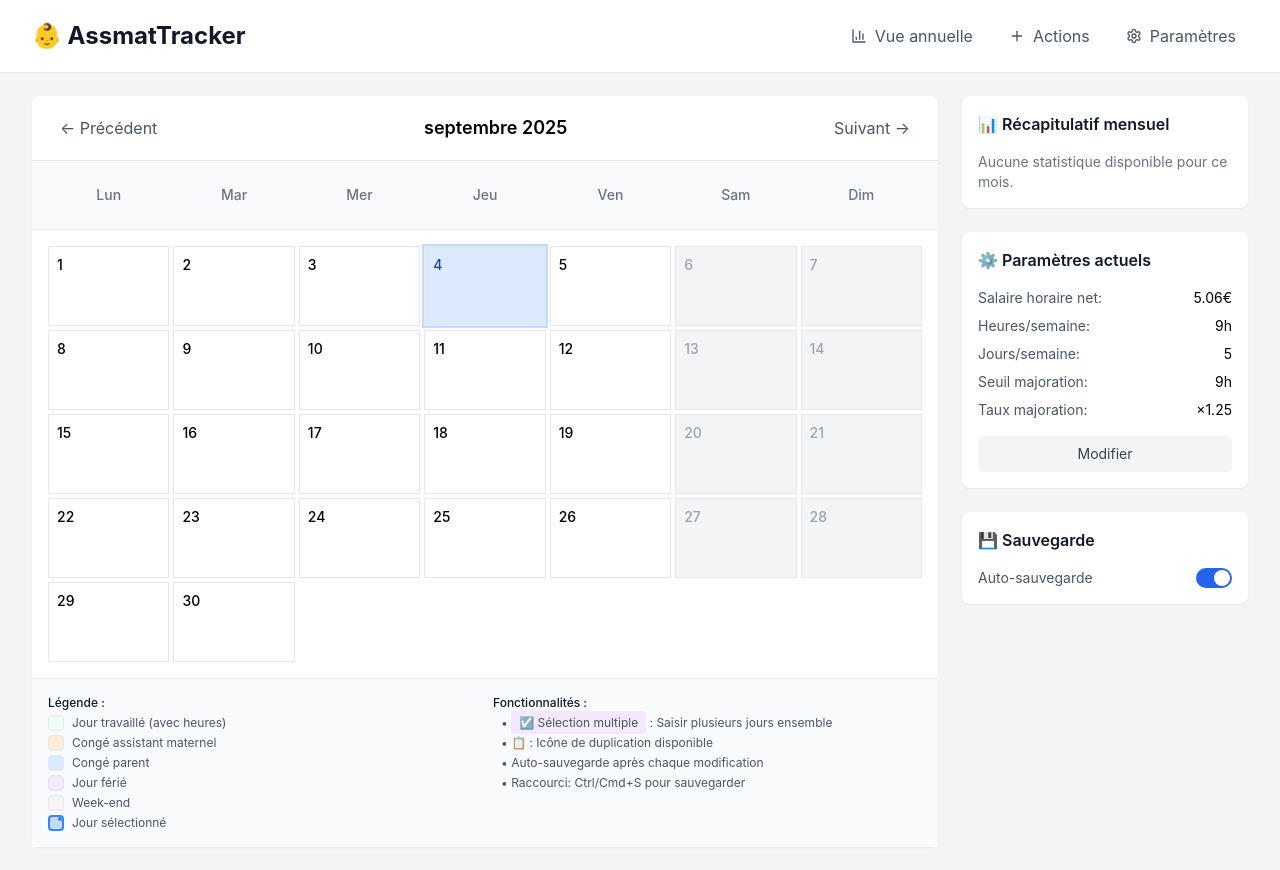
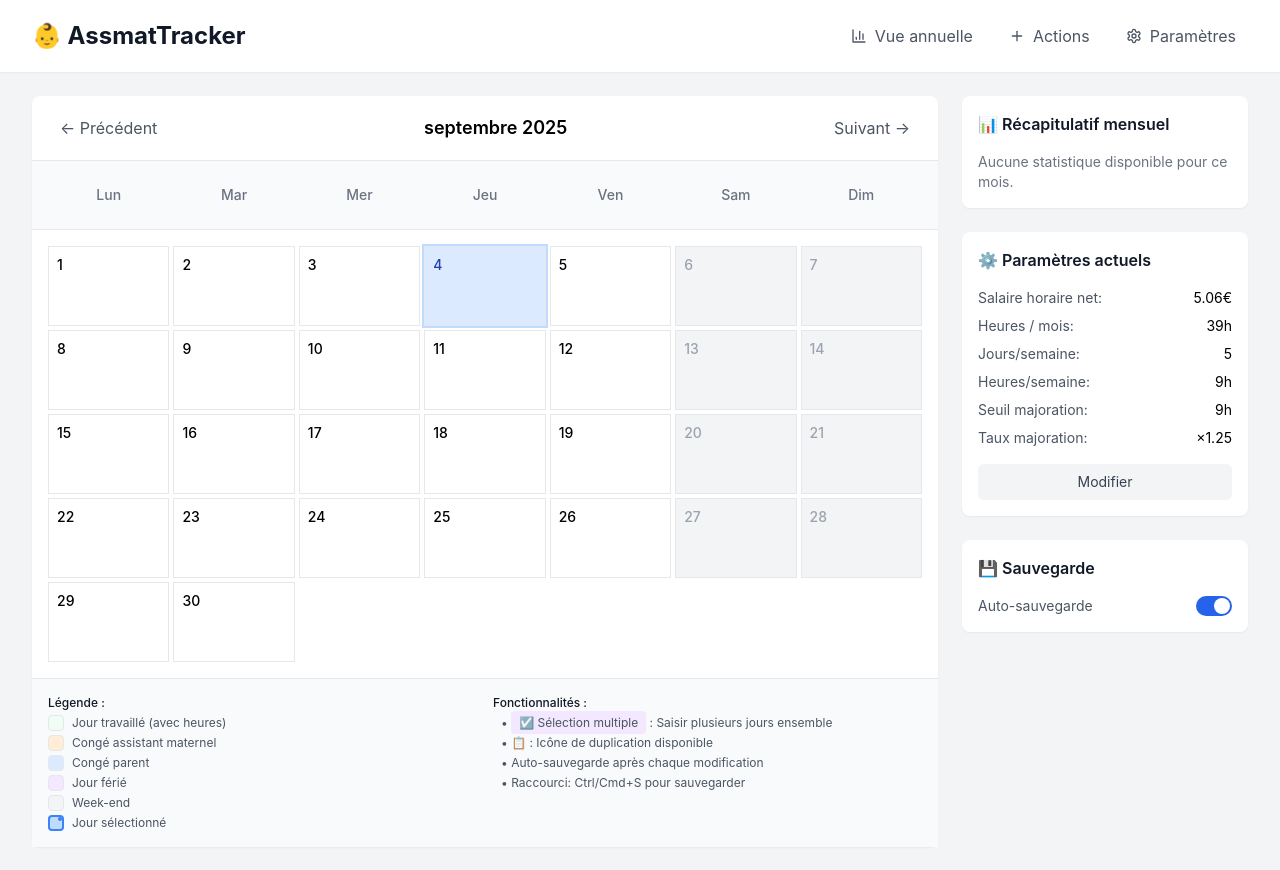
Before and after one commit to jleparoux/assmat-tracker, a React (Create React App) app in the folder frontend/: page / in a window 1280 px wide. Built offline with nearby package versions, Linux system fonts and the light colour scheme; no server answers.

Commit message:
* added info in parameter section

```diff
--- a/frontend/src/App.js
+++ b/frontend/src/App.js
@@ -833,12 +833,16 @@ const App = () => {
                   <span>{settings.salaireHoraireNet}€</span>
                 </div>
                 <div className="flex justify-between">
-                  <span className="text-gray-600">Heures/semaine:</span>
-                  <span>{settings.nbHeuresParSemaine}h</span>
+                  <span className="text-gray-600">Heures / mois:</span>
+                  <span>{calculatedValues.nombreHeuresMensualisees}h</span>
                 </div>
                 <div className="flex justify-between">
                   <span className="text-gray-600">Jours/semaine:</span>
                   <span>{settings.joursTravaillesParSemaine}</span>
+                </div>
+                <div className="flex justify-between">
+                  <span className="text-gray-600">Heures/semaine:</span>
+                  <span>{settings.nbHeuresParSemaine}h</span>
                 </div>
                 <div className="flex justify-between">
                   <span className="text-gray-600">Seuil majoration:</span>
```
